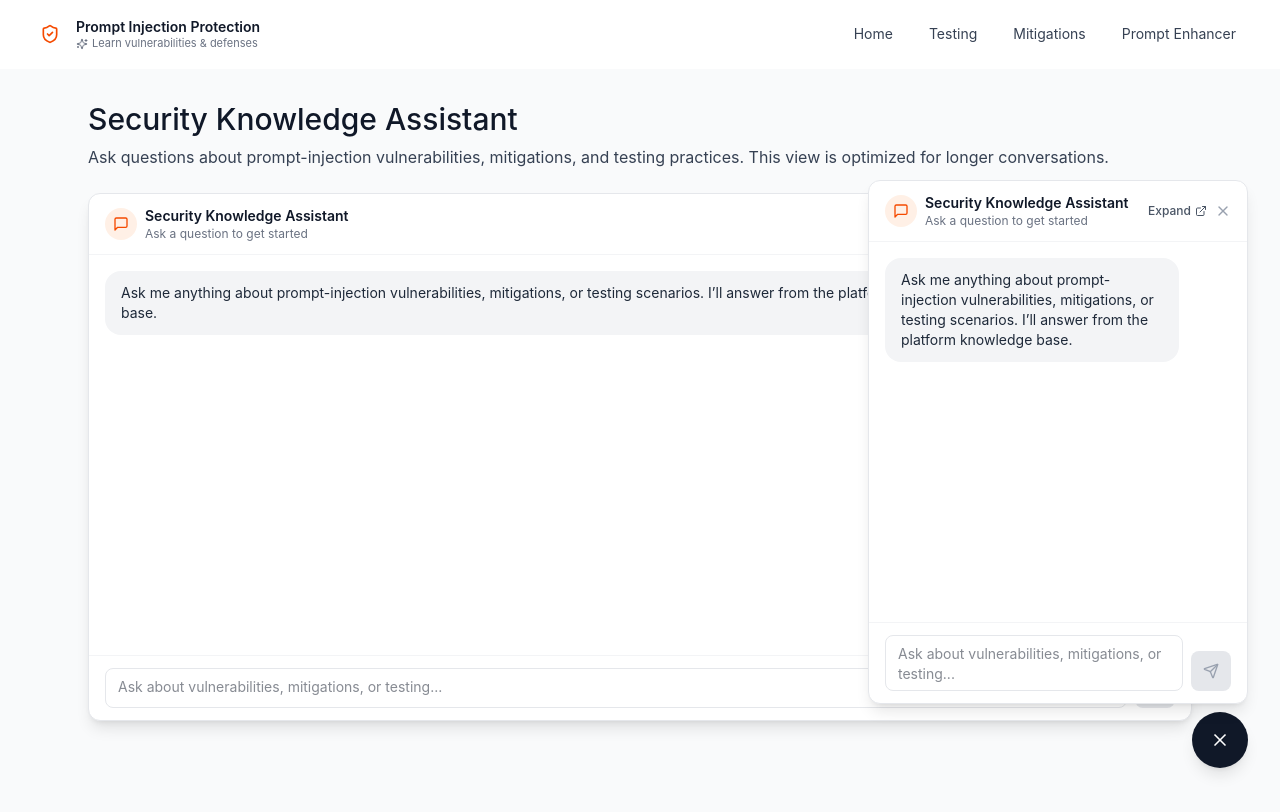
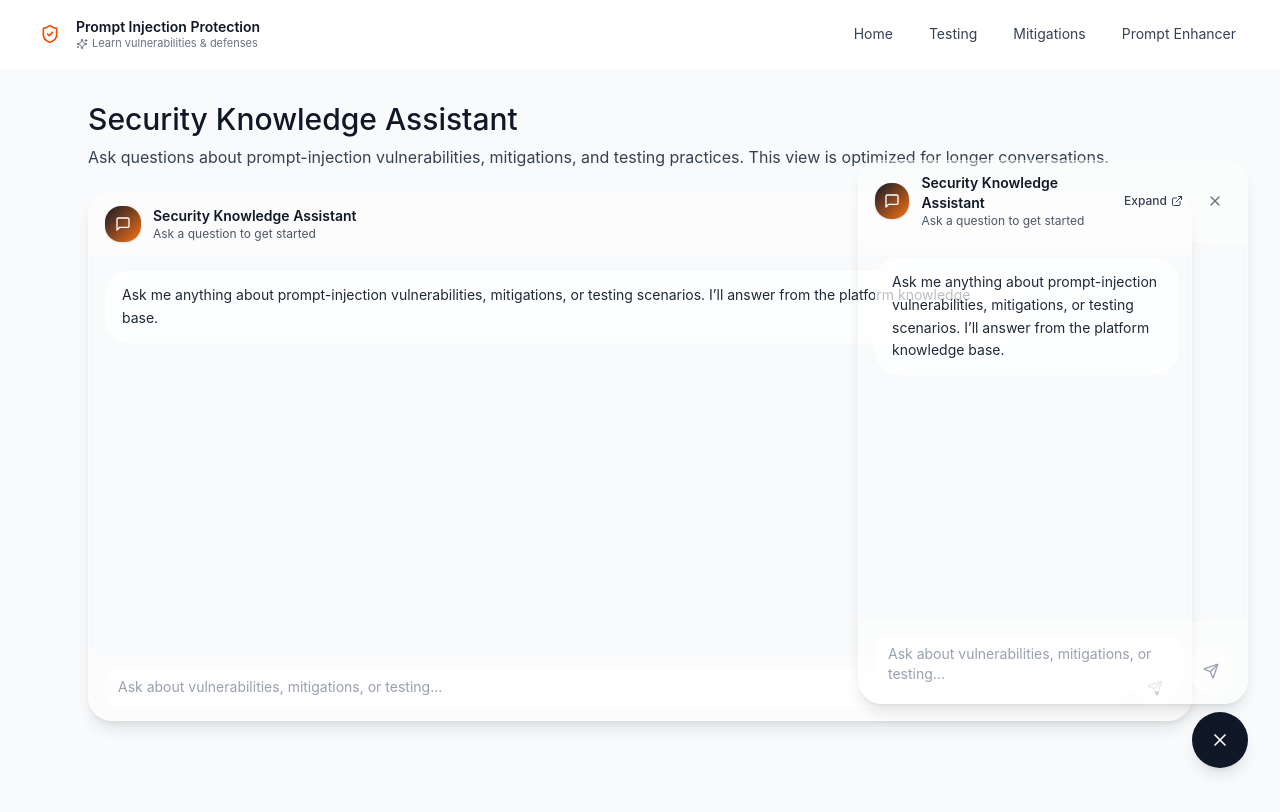
Before and after one commit to DavidThomas01/comp0016_avanade_prompt_injection, a React (Vite) app in the folder frontend/: page /security-knowledge-assistant in a window 1280 px wide. Both pictures are taken after a click on the button 1220 px from the left and 740 px from the top of the page. Shown: the top 812 px of the page. Built offline with nearby package versions, Linux system fonts and the light colour scheme.

Commit message:
feat: enhance ChatPanel UI with improved styling and message display features

```diff
--- a/frontend/src/app/assistant/ChatPanel.tsx
+++ b/frontend/src/app/assistant/ChatPanel.tsx
@@ -109,31 +109,41 @@ export function ChatPanel({ variant, onClose }: ChatPanelProps) {
 
   return (
     <div
-      className={`flex flex-col bg-white border border-gray-200 rounded-xl shadow-lg ${
-        variant === 'compact' ? 'w-[360px] sm:w-[380px]' : 'w-full'
+      className={`flex flex-col glass-strong border border-white/60 rounded-3xl shadow-lg overflow-hidden ${
+        variant === 'compact' ? 'w-[360px] sm:w-[390px]' : 'w-full'
       }`}
     >
-      <div className="flex items-center justify-between px-4 py-3 border-b border-gray-100">
-        <div className="flex items-center gap-2">
-          <div className="h-8 w-8 rounded-full bg-orange-500/10 text-orange-600 flex items-center justify-center">
+      {/* Header */}
+      <div className="flex items-center justify-between px-4 py-3 border-b border-white/60 bg-white/40">
+        <div className="flex items-center gap-3">
+          <div
+            className="h-9 w-9 rounded-2xl flex items-center justify-center text-white shadow-sm"
+            style={{
+              background:
+                'linear-gradient(135deg, rgba(17,24,39,1) 0%, rgba(249,115,22,1) 100%)',
+            }}
+          >
             <MessageSquare className="h-4 w-4" />
           </div>
+
           <div>
             <div className="text-sm font-semibold text-gray-900">
               Security Knowledge Assistant
             </div>
-            <div className="text-xs text-gray-500">
+            <div className="text-xs text-gray-600">
               {messageCount > 0
                 ? `${messageCount} question${messageCount === 1 ? '' : 's'} asked`
                 : 'Ask a question to get started'}
             </div>
           </div>
         </div>
+
         <div className="flex items-center gap-2">
           {variant === 'compact' && (
             <button
+              type="button"
               onClick={openFullView}
-              className="text-xs text-gray-600 hover:text-gray-900 flex items-center gap-1"
+              className="text-xs text-gray-700 hover:text-gray-900 inline-flex items-center gap-1 rounded-full px-2 py-1 hover:bg-white/60 transition-colors focus-ring"
             >
               Expand
               <ExternalLink className="h-3 w-3" />
@@ -141,8 +151,9 @@ export function ChatPanel({ variant, onClose }: ChatPanelProps) {
           )}
           {variant === 'compact' && (
             <button
+              type="button"
               onClick={onClose}
-              className="text-gray-400 hover:text-gray-600"
+              className="text-gray-500 hover:text-gray-800 rounded-full p-2 hover:bg-white/60 transition-colors focus-ring"
               aria-label="Close assistant"
             >
               <X className="h-4 w-4" />
@@ -151,6 +162,7 @@ export function ChatPanel({ variant, onClose }: ChatPanelProps) {
         </div>
       </div>
 
+      {/* Messages */}
       <div className="flex-1 min-h-0">
         <div
           ref={scrollRef}
@@ -158,65 +170,84 @@ export function ChatPanel({ variant, onClose }: ChatPanelProps) {
             variant === 'compact' ? 'h-[380px]' : 'h-[calc(100vh-400px)]'
           } py-4`}
         >
-          {messages.map(message => (
+          {messages.map(message => {
+            const isUser = message.role === 'user';
+            return (
               <div
                 key={message.id}
-              className={`flex ${
-                message.role === 'user' ? 'justify-end' : 'justify-start'
-              }`}
+                className={`flex ${isUser ? 'justify-end' : 'justify-start'}`}
               >
                 <div
-                className={`max-w-[85%] rounded-2xl px-4 py-3 text-sm ${
-                  message.role === 'user'
-                    ? 'bg-orange-500 text-white'
-                    : 'bg-gray-100 text-gray-800'
+                  className={`max-w-[85%] rounded-3xl px-4 py-3 text-sm border ${
+                    isUser
+                      ? 'text-white border-white/10'
+                      : 'text-gray-800 bg-white/70 border-white/60'
                   }`}
+                  style={
+                    isUser
+                      ? {
+                          background:
+                            'linear-gradient(135deg, rgba(249,115,22,1) 0%, rgba(236,72,153,1) 100%)',
+                        }
+                      : undefined
+                  }
                 >
-                <div>{message.content}</div>
+                  <div className="leading-relaxed whitespace-pre-wrap">{message.content}</div>
+
                   {message.role === 'assistant' && message.related && (
-                  <div className="mt-3 space-y-2 text-xs text-gray-600">
+                    <div className="mt-3 space-y-3 text-xs text-gray-700">
                       {message.related.vulnerabilities?.length ? (
-                      <div className="space-y-1">
-                        <div className="font-semibold text-gray-700">
+                        <div className="space-y-2">
+                          <div className="font-semibold text-gray-900">
                             Relevant vulnerabilities
                           </div>
+                          <div className="flex flex-wrap gap-2">
                             {message.related.vulnerabilities.map(vulnerability => (
                               <a
                                 key={vulnerability.id}
                                 href={`/vulnerability/${vulnerability.id}`}
-                            className="block hover:text-orange-600"
+                                className="px-2 py-1 rounded-full bg-gray-900/5 border border-gray-900/10 hover:border-orange-500/30 hover:bg-orange-500/10 transition-colors"
                               >
                                 {vulnerability.name}
                               </a>
                             ))}
                           </div>
+                        </div>
                       ) : null}
+
                       {message.related.mitigations?.length ? (
-                      <div className="space-y-1">
-                        <div className="font-semibold text-gray-700">
+                        <div className="space-y-2">
+                          <div className="font-semibold text-gray-900">
                             Relevant mitigations
                           </div>
+                          <div className="space-y-2">
                             {message.related.mitigations.map(mitigation => (
-                          <div key={mitigation.id}>
-                            <div className="font-medium text-gray-700">
+                              <div
+                                key={mitigation.id}
+                                className="rounded-2xl bg-white/60 border border-white/60 p-3"
+                              >
+                                <div className="font-semibold text-gray-900">
                                   {mitigation.name}
                                 </div>
-                            <div>{mitigation.description}</div>
+                                <div className="text-gray-700 mt-1 leading-relaxed">
+                                  {mitigation.description}
+                                </div>
                               </div>
                             ))}
                           </div>
+                        </div>
                       ) : null}
+
                       {message.related.suggestions?.length ? (
-                      <div className="space-y-1">
-                        <div className="font-semibold text-gray-700">
-                          Try asking
-                        </div>
+                        <div className="space-y-2">
+                          <div className="font-semibold text-gray-900">Try asking</div>
                           <div className="flex flex-wrap gap-2">
                             {message.related.suggestions.map(suggestion => (
                               <button
                                 key={suggestion}
+                                type="button"
                                 onClick={() => setInput(suggestion)}
-                              className="rounded-full border border-gray-200 bg-white px-2 py-1 text-[11px] text-gray-600 hover:border-orange-300 hover:text-orange-700"
+                                className="rounded-full border border-white/60 bg-white/60 px-2 py-1 text-[11px] text-gray-700 hover:bg-white/80 hover:border-orange-500/30 transition-colors focus-ring"
                               >
                                 {suggestion}
                               </button>
@@ -228,10 +259,12 @@ export function ChatPanel({ variant, onClose }: ChatPanelProps) {
                   )}
                 </div>
               </div>
-          ))}
+            );
+          })}
+
           {isSending && (
             <div className="flex justify-start">
-              <div className="rounded-2xl bg-gray-100 px-4 py-3 text-sm text-gray-600">
+              <div className="rounded-3xl bg-white/70 border border-white/60 px-4 py-3 text-sm text-gray-700">
                 Thinking...
               </div>
             </div>
@@ -239,7 +272,8 @@ export function ChatPanel({ variant, onClose }: ChatPanelProps) {
         </div>
       </div>
 
-      <div className="border-t border-gray-100 px-4 py-3">
+      {/* Input */}
+      <div className="border-t border-white/60 px-4 py-3 bg-white/40">
         <div className="flex items-end gap-2">
           <textarea
             ref={textareaRef}
@@ -248,15 +282,16 @@ export function ChatPanel({ variant, onClose }: ChatPanelProps) {
             onKeyDown={handleKeyDown}
             rows={1}
             placeholder="Ask about vulnerabilities, mitigations, or testing..."
-            className="flex-1 resize-none rounded-lg border border-gray-200 px-3 py-2 text-sm focus:border-orange-400 focus:outline-none overflow-y-hidden min-h-[40px]"
+            className="flex-1 resize-none rounded-2xl border border-white/60 bg-white/60 px-3 py-2 text-sm text-gray-900 placeholder:text-gray-400 overflow-y-hidden min-h-[40px] focus-ring"
           />
           <button
+            type="button"
             onClick={handleSend}
             disabled={!canSend}
-            className={`inline-flex h-10 w-10 items-center justify-center rounded-lg ${
+            className={`inline-flex h-10 w-10 items-center justify-center rounded-2xl border transition-all focus-ring ${
               canSend
-                ? 'bg-orange-500 text-white hover:bg-orange-600'
-                : 'bg-gray-200 text-gray-400'
+                ? 'bg-gray-900 text-white border-gray-900 hover:shadow-md hover:-translate-y-0.5'
+                : 'bg-white/40 text-gray-400 border-white/60 cursor-not-allowed'
             }`}
             aria-label="Send message"
           >
```
Lines whose indentation alone changed are shown as unchanged.
